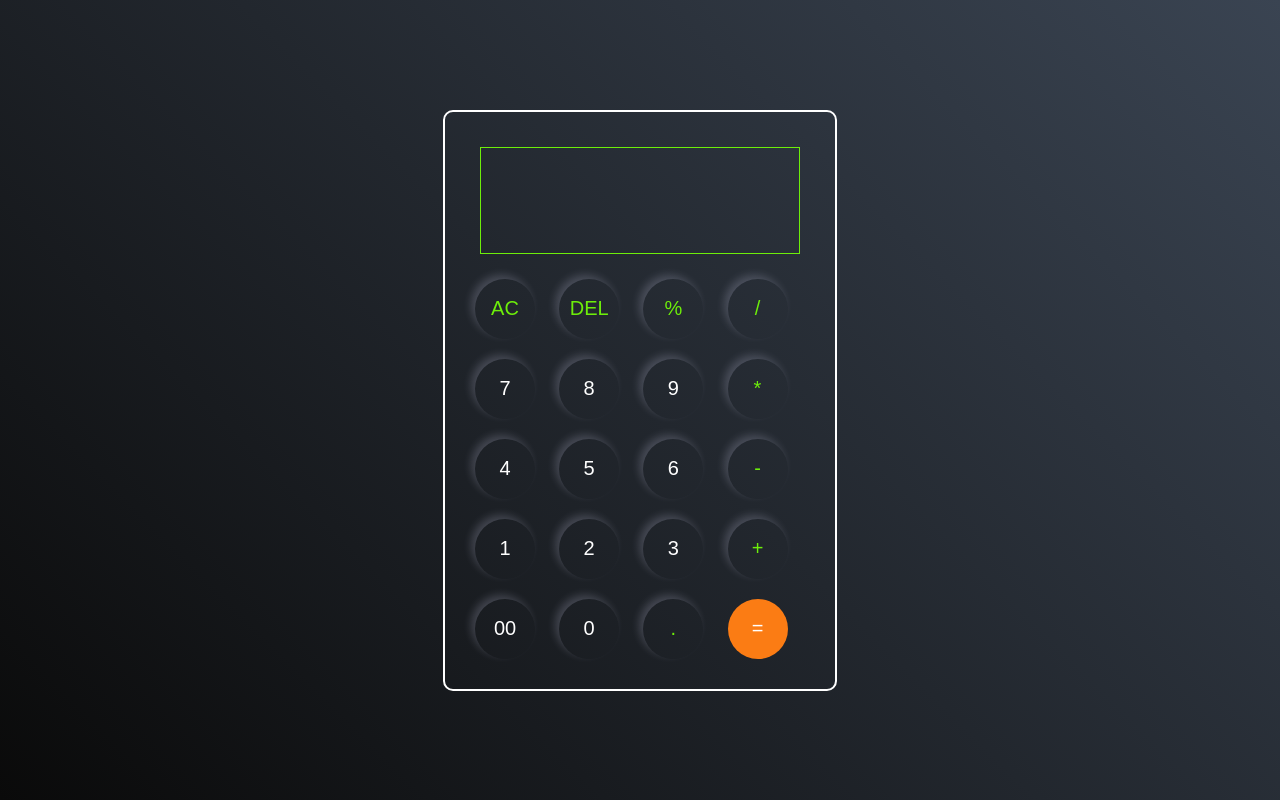
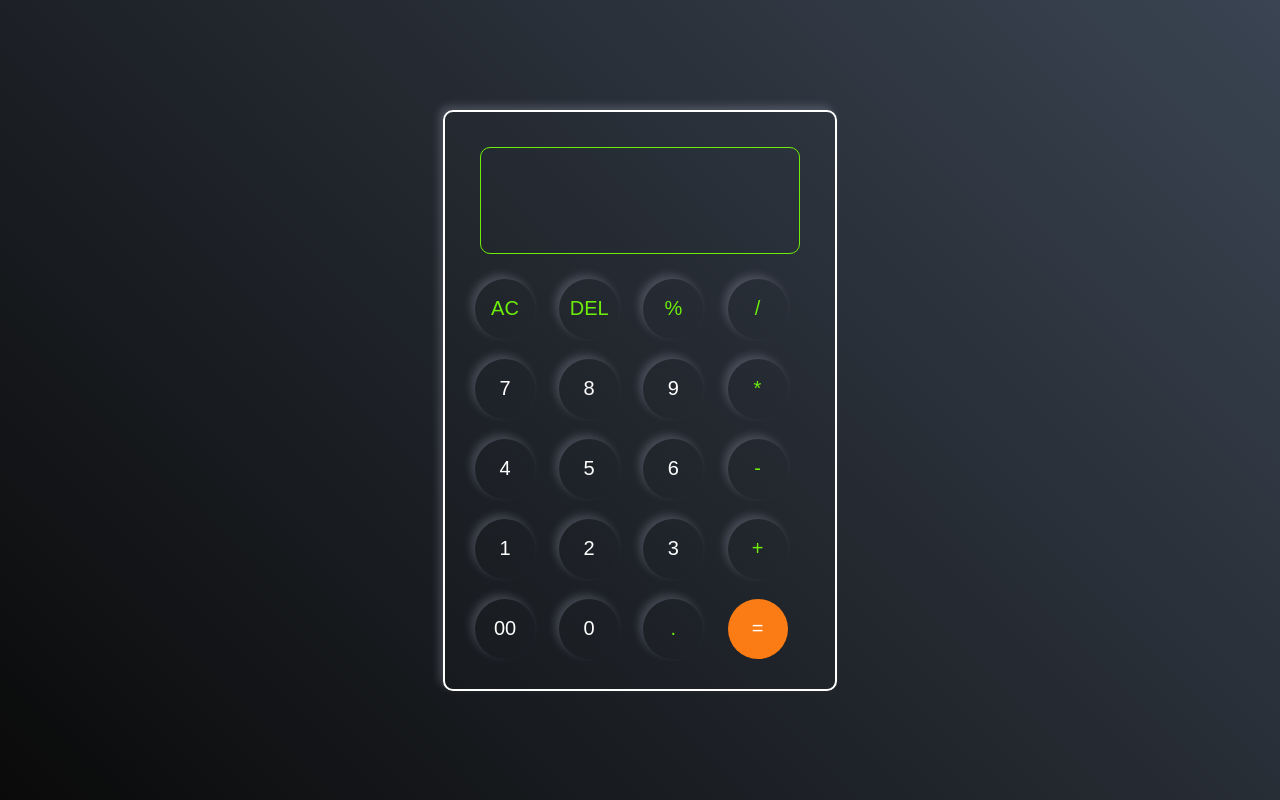
Before and after one commit to hassanaliokz/Calculator, a plain HTML site: page index.html in a window 1280 px wide. Drawn offline with Linux system fonts and the light colour scheme.

Commit message:
Add box shadow to calculator.

```diff
--- a/style.css
+++ b/style.css
@@ -22,7 +22,7 @@ body {
     border: 2px solid white;
     padding: 20px;
     border-radius: 10px;
-}
+    box-shadow: -4px -4px 8px 0px rgba(225, 225, 255, 0.2);
 
 .display {
     width: 320px;
@@ -33,6 +33,7 @@ body {
     text-align: right;
     color: white;
     font-size: 40px;
+    border-radius: 10px;
 }
 
 button {
```
